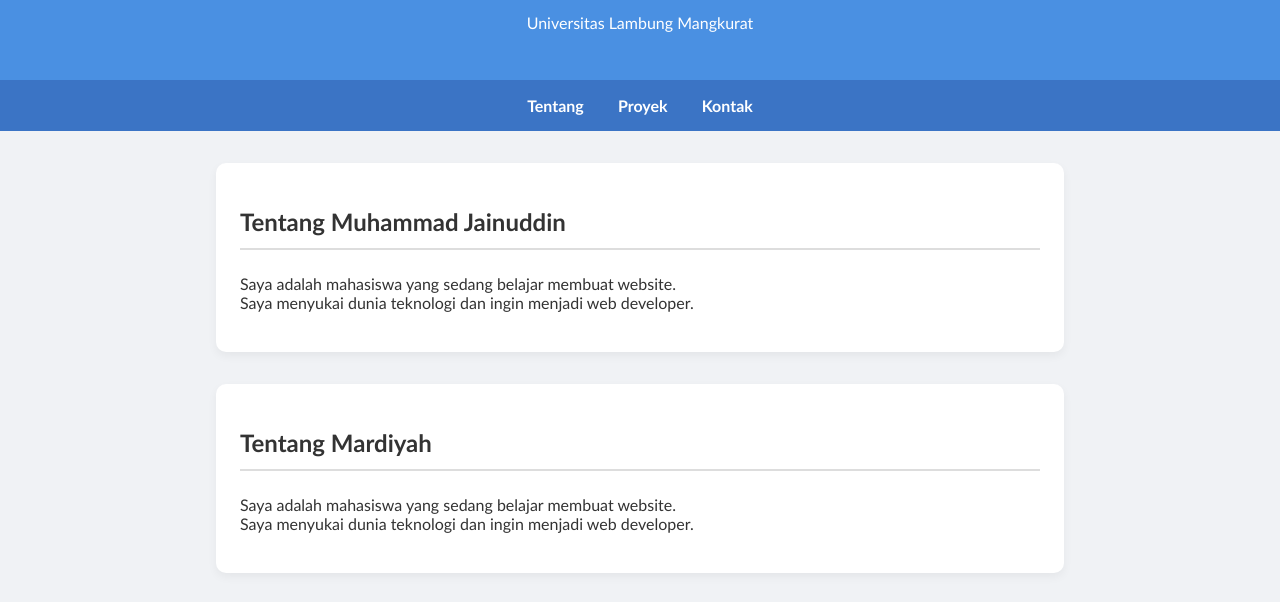
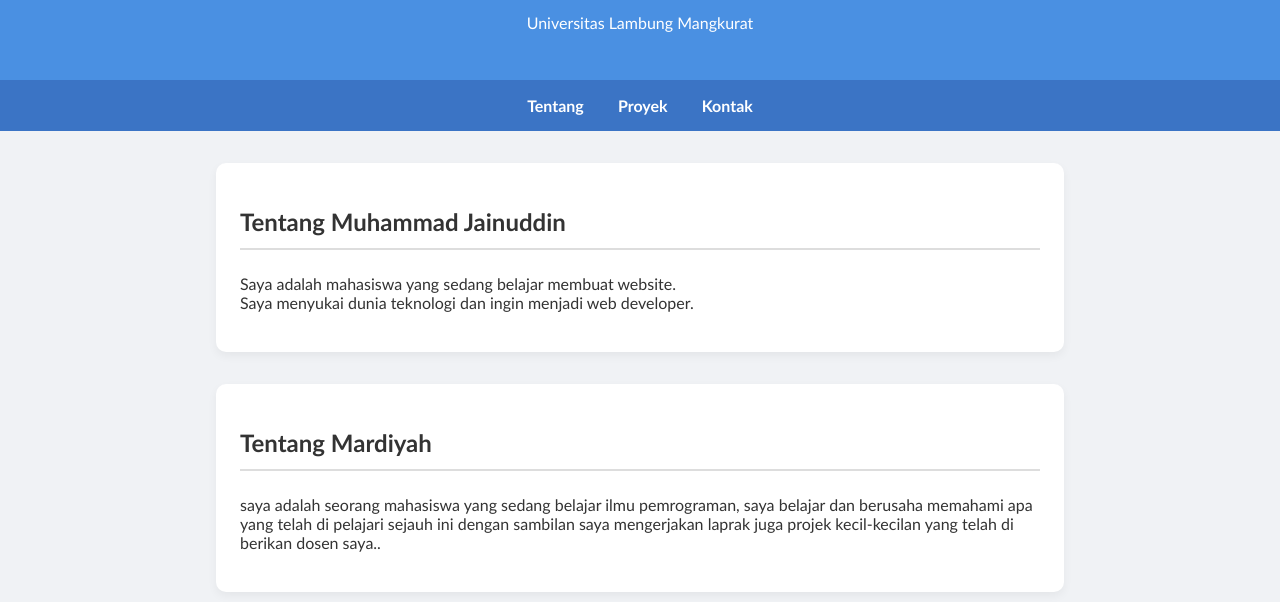
Before and after one commit to zainuddin1410/praktikum8.1.github.oi, a plain HTML site: page index.html in a window 1280 px wide. Shown: the part 136-738 px from the top of the page. Drawn offline with Linux system fonts and the light colour scheme.

Commit message:
Update index.html

```diff
--- a/index.html
+++ b/index.html
@@ -26,8 +26,7 @@
     </section>
         <section id="tentang">
         <h2>Tentang Mardiyah</h2>
-        <p>Saya adalah mahasiswa yang sedang belajar membuat website.<br>
-        Saya menyukai dunia teknologi dan ingin menjadi web developer.</p>
+        <p>saya adalah seorang mahasiswa yang sedang belajar ilmu pemrograman, saya belajar dan berusaha memahami apa yang telah di pelajari sejauh ini dengan sambilan saya mengerjakan laprak juga projek kecil-kecilan yang telah di berikan dosen saya..</p>
     </section>
 
     <section id="proyek">
```
